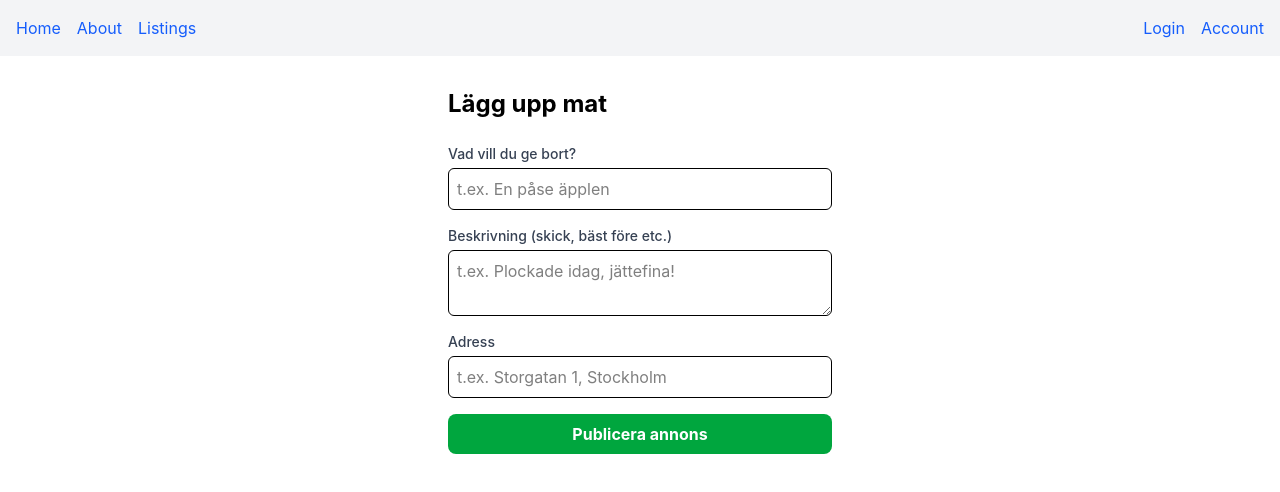
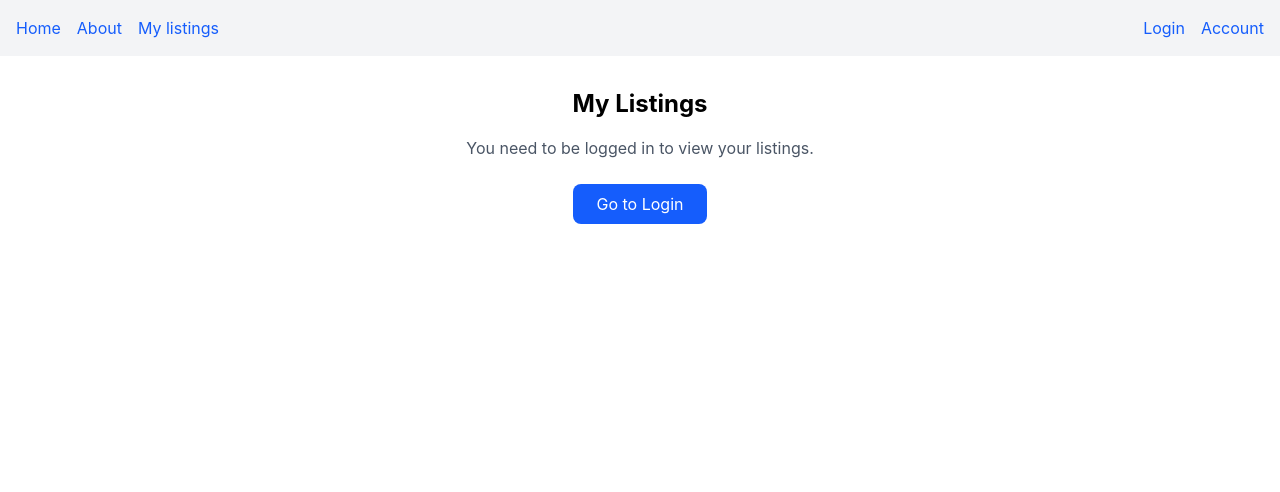
Before and after one commit to filiplarsen231/foodrescue_group_11, a React (Vite) app: page /listings in a window 1280 px wide. Shown: the top 492 px of the page. Built offline with nearby package versions, Linux system fonts and the light colour scheme.

Commit message:
Add My Listings page with view, edit, and delete functionality

```diff
--- a/src/App.jsx
+++ b/src/App.jsx
@@ -1,4 +1,4 @@
-import { BrowserRouter, Routes, Route, Link } from 'react-router-dom'
+import { BrowserRouter, Routes, Route, Link } from 'react-router'
 import Home from './pages/Home'
 import About from './pages/About'
 import Listings from './pages/Listings'
@@ -11,7 +11,7 @@ export default function App() {
       <nav className="flex gap-4 p-4 bg-gray-100">
         <Link to="/" className="text-blue-600 hover:underline">Home</Link>
         <Link to="/about" className="text-blue-600 hover:underline">About</Link>
-        <Link to="/listings" className="text-blue-600 hover:underline">Listings</Link>
+        <Link to="/listings" className="text-blue-600 hover:underline">My listings</Link>
         <Link to="/login" className="text-blue-600 hover:underline ml-auto">Login</Link>
         <Link to="/account" className="text-blue-600 hover:underline">Account</Link>
       </nav>
--- a/src/pages/Home.jsx
+++ b/src/pages/Home.jsx
@@ -58,14 +58,25 @@ export default function Home() {
   const handleSubmit = async (e) => {
     e.preventDefault()
 
+    if (!user) {
+      alert("You must be logged in to create a listing!")
+      return
+    }
+
+    // Include user_id in the listing data
+    const listingData = {
+      ...formData,
+      user_id: user.id
+    }
+
     const { data, error } = await supabase
       .from('Listings')
-      .insert([formData])
+      .insert([listingData])
       .select()
 
     if (error) {
       console.log("Error adding listing:", error.message)
-      alert("Failed to add listing!")
+      alert("Failed to add listing! Error: " + error.message) // Show actual error
     } else {
       console.log("Successfully added:", data)
       setListings([...listings, ...data]) // Add new listing to the list
@@ -147,7 +158,7 @@ export default function Home() {
                   required
                   rows="3"
                   className="w-full px-4 py-2 border border-gray-300 rounded-lg focus:outline-none focus:ring-2 focus:ring-blue-500"
-                  placeholder="Describe the food item and amount..."
+                  placeholder="Describe the food item, amount and condition..."
                 />
               </div>
 
--- a/src/pages/Listings.jsx
+++ b/src/pages/Listings.jsx
@@ -1,99 +1,271 @@
 import { useEffect, useState } from 'react'
 import { supabase } from '../lib/supabase'
-import { useNavigate } from 'react-router-dom'
+import { useNavigate } from 'react-router'
 
 export default function Listings() {
-  const [title, setTitle] = useState('')
-  const [description, setDescription] = useState('')
-  const [address, setAddress] = useState('')
-  const [loading, setLoading] = useState(false)
+  const [listings, setListings] = useState([])
+  const [loading, setLoading] = useState(true)
+  const [user, setUser] = useState(null)
+  const [editingListing, setEditingListing] = useState(null)
+  const [editFormData, setEditFormData] = useState({
+    title: '',
+    description: '',
+    address: '',
+    expiry_date: ''
+  })
   const navigate = useNavigate()
 
   useEffect(() => {
-    const loadProfileAddress = async () => {
-      const { data: { user } } = await supabase.auth.getUser()
-      if (!user) return
-      const { data: profile } = await supabase
-        .from('profiles')
-        .select('address')
-        .eq('id', user.id)
-        .single()
-      if (profile?.address) setAddress(profile.address)
-    }
-    loadProfileAddress()
+    checkUserAndFetchListings()
   }, [])
 
-  const handleSubmit = async (e) => {
-    e.preventDefault() // Hindrar sidan från att laddas om
+  const checkUserAndFetchListings = async () => {
+    const { data: { user } } = await supabase.auth.getUser()
+
+    if (!user) {
+      setLoading(false)
+      return
+    }
+
+    setUser(user)
+    await fetchMyListings(user.id)
+  }
+
+  const fetchMyListings = async (userId) => {
     setLoading(true)
-
-    // Här skickar vi datan till Supabase
-    const { error } = await supabase
-      .from('Listings') // Se till att detta matchar namnet i din databas exakt
-      .insert([
-        {
-          title: title,
-          description: description,
-          address: address
-          // Här kan du senare lägga till lat, lng och expiry_date
-        }
-      ])
+    const { data, error } = await supabase
+      .from('Listings')
+      .select('*')
+      .eq('user_id', userId)              //Filter to only get the current user's listings
 
     if (error) {
-      alert("Något gick fel: " + error.message)
+      console.log("Error fetching listings:", error.message)
+      alert("Failed to load your listings: " + error.message)
     } else {
-      alert("Varan har lagts upp!")
-      navigate('/') // Skicka användaren tillbaka till startsidan
+      setListings(data || [])
     }
     setLoading(false)
   }
 
+  const handleDelete = async (listingId) => {
+    if (!confirm("Are you sure you want to delete this listing?")) return
+
+    const { error } = await supabase
+      .from('Listings')
+      .delete()
+      .eq('id', listingId)
+
+    if (error) {
+      alert("Failed to delete listing: " + error.message)
+    } else {
+      setListings(listings.filter(item => item.id !== listingId))
+      alert("Listing deleted successfully!")
+    }
+  }
+
+  const handleEdit = (listing) => {
+    setEditingListing(listing)
+    setEditFormData({
+      title: listing.title,
+      description: listing.description,
+      address: listing.address || '',
+      expiry_date: listing.expiry_date || ''
+    })
+  }
+
+  const handleEditSubmit = async (e) => {
+    e.preventDefault()
+
+    const { error } = await supabase
+      .from('Listings')
+      .update(editFormData)
+      .eq('id', editingListing.id)
+
+    if (error) {
+      alert("Failed to update listing: " + error.message)
+    } else {
+      // Update the listing in the local state
+      setListings(listings.map(item =>
+        item.id === editingListing.id ? { ...item, ...editFormData } : item
+      ))
+      setEditingListing(null)
+      alert("Listing updated successfully!")
+    }
+  }
+
+  const handleEditInputChange = (e) => {
+    const { name, value } = e.target
+    setEditFormData(prev => ({ ...prev, [name]: value }))
+  }
+
+  if (loading) {
     return (
-    <div className="p-8 max-w-md mx-auto">
-      <h1 className="text-2xl font-bold mb-6">Lägg upp mat</h1>
+      <div className="p-8 text-center">
+        <p className="text-gray-600">Loading your listings...</p>
+      </div>
+    )
+  }
 
-      <form onSubmit={handleSubmit} className="space-y-4">
+  if (!user) {
+    return (
+      <div className="p-8 text-center max-w-md mx-auto">
+        <h1 className="text-2xl font-bold mb-4">My Listings</h1>
+        <p className="text-gray-600 mb-6">You need to be logged in to view your listings.</p>
+        <button
+          onClick={() => navigate('/login')}
+          className="bg-blue-600 text-white px-6 py-2 rounded-lg hover:bg-blue-700"
+        >
+          Go to Login
+        </button>
+      </div>
+    )
+  }
+
+  return (
+    <div className="p-8">
+      <div className="flex justify-between items-center mb-6">
         <div>
-          <label className="block text-sm font-medium text-gray-700">Vad vill du ge bort?</label>
+          <h1 className="text-3xl font-bold">My Listings</h1>
+          <p className="mt-2 text-gray-600">Manage your food rescue listings</p>
+        </div>
+        <button
+          onClick={() => navigate('/')}
+          className="bg-green-600 text-white px-6 py-3 rounded-lg hover:bg-green-700 font-semibold"
+        >
+          + Create New Listing
+        </button>
+      </div>
+
+      {listings.length === 0 ? (
+        <div className="text-center py-12">
+          <p className="text-gray-500 mb-4">You haven't created any listings yet.</p>
+          <button
+            onClick={() => navigate('/')}
+            className="text-blue-600 hover:underline"
+          >
+            Create your first listing
+          </button>
+        </div>
+      ) : (
+        <div className="grid grid-cols-1 md:grid-cols-2 lg:grid-cols-3 gap-6">
+          {listings.map((item) => (
+            <div key={item.id} className="p-6 border rounded-xl shadow-sm bg-white hover:shadow-md transition">
+              <div className="flex justify-between items-start mb-3">
+                <h2 className="text-xl font-semibold">{item.title}</h2>
+                <div className="flex gap-2">
+                  <button
+                    onClick={() => handleEdit(item)}
+                    className="text-blue-500 hover:text-blue-700 text-sm font-medium"
+                  >
+                    Edit
+                  </button>
+                  <button
+                    onClick={() => handleDelete(item.id)}
+                    className="text-red-500 hover:text-red-700 text-sm font-medium"
+                  >
+                    Delete
+                  </button>
+                </div>
+              </div>
+
+              <p className="text-gray-600 mb-3">{item.description}</p>
+
+              {item.address && (
+                <p className="text-sm text-gray-500 mb-2">
+                  📍 {item.address}
+                </p>
+              )}
+
+              {item.expiry_date && (
+                <p className="text-xs font-bold text-red-500 uppercase">
+                  Expires: {new Date(item.expiry_date).toLocaleDateString()}
+                </p>
+              )}
+            </div>
+          ))}
+        </div>
+      )}
+
+      {/* Edit Modal */}
+      {editingListing && (
+        <div className="fixed inset-0 bg-black bg-opacity-50 flex items-center justify-center z-50">
+          <div className="bg-white rounded-lg p-8 max-w-md w-full mx-4 shadow-2xl">
+            <h2 className="text-2xl font-bold mb-4">Edit Listing</h2>
+
+            <form onSubmit={handleEditSubmit}>
+              <div className="mb-4">
+                <label className="block text-gray-700 font-semibold mb-2">
+                  Title *
+                </label>
                 <input
                   type="text"
+                  name="title"
+                  value={editFormData.title}
+                  onChange={handleEditInputChange}
                   required
-            className="mt-1 block w-full border rounded-md p-2"
-            placeholder="t.ex. En påse äpplen"
-            value={title}
-            onChange={(e) => setTitle(e.target.value)}
+                  className="w-full px-4 py-2 border border-gray-300 rounded-lg focus:outline-none focus:ring-2 focus:ring-blue-500"
                 />
               </div>
 
-        <div>
-          <label className="block text-sm font-medium text-gray-700">Beskrivning (skick, bäst före etc.)</label>
+              <div className="mb-4">
+                <label className="block text-gray-700 font-semibold mb-2">
+                  Description *
+                </label>
                 <textarea
-            className="mt-1 block w-full border rounded-md p-2"
-            placeholder="t.ex. Plockade idag, jättefina!"
-            value={description}
-            onChange={(e) => setDescription(e.target.value)}
+                  name="description"
+                  value={editFormData.description}
+                  onChange={handleEditInputChange}
+                  required
+                  rows="3"
+                  className="w-full px-4 py-2 border border-gray-300 rounded-lg focus:outline-none focus:ring-2 focus:ring-blue-500"
                 />
               </div>
 
-        <div>
-          <label className="block text-sm font-medium text-gray-700">Adress</label>
+              <div className="mb-4">
+                <label className="block text-gray-700 font-semibold mb-2">
+                  Address
+                </label>
                 <input
                   type="text"
-            className="mt-1 block w-full border rounded-md p-2"
-            placeholder="t.ex. Storgatan 1, Stockholm"
-            value={address}
-            onChange={(e) => setAddress(e.target.value)}
+                  name="address"
+                  value={editFormData.address}
+                  onChange={handleEditInputChange}
+                  className="w-full px-4 py-2 border border-gray-300 rounded-lg focus:outline-none focus:ring-2 focus:ring-blue-500"
                 />
               </div>
 
+              <div className="mb-6">
+                <label className="block text-gray-700 font-semibold mb-2">
+                  Expiry Date
+                </label>
+                <input
+                  type="date"
+                  name="expiry_date"
+                  value={editFormData.expiry_date}
+                  onChange={handleEditInputChange}
+                  className="w-full px-4 py-2 border border-gray-300 rounded-lg focus:outline-none focus:ring-2 focus:ring-blue-500"
+                />
+              </div>
+
+              <div className="flex gap-3">
                 <button
                   type="submit"
-          disabled={loading}
-          className="w-full bg-green-600 text-white py-2 rounded-lg font-bold hover:bg-green-700"
+                  className="flex-1 bg-blue-600 hover:bg-blue-700 text-white font-semibold py-2 px-4 rounded-lg transition"
                 >
-          {loading ? 'Sparar...' : 'Publicera annons'}
+                  Save Changes
                 </button>
+                <button
+                  type="button"
+                  onClick={() => setEditingListing(null)}
+                  className="flex-1 bg-gray-300 hover:bg-gray-400 text-gray-800 font-semibold py-2 px-4 rounded-lg transition"
+                >
+                  Cancel
+                </button>
+              </div>
             </form>
+          </div>
+        </div>
+      )}
     </div>
   )
 }
```
Also changed, not shown: package.json (+4 -4 lines), 1 other file (tests, documents, lock files or other folders). Lines whose indentation alone changed are shown as unchanged.
